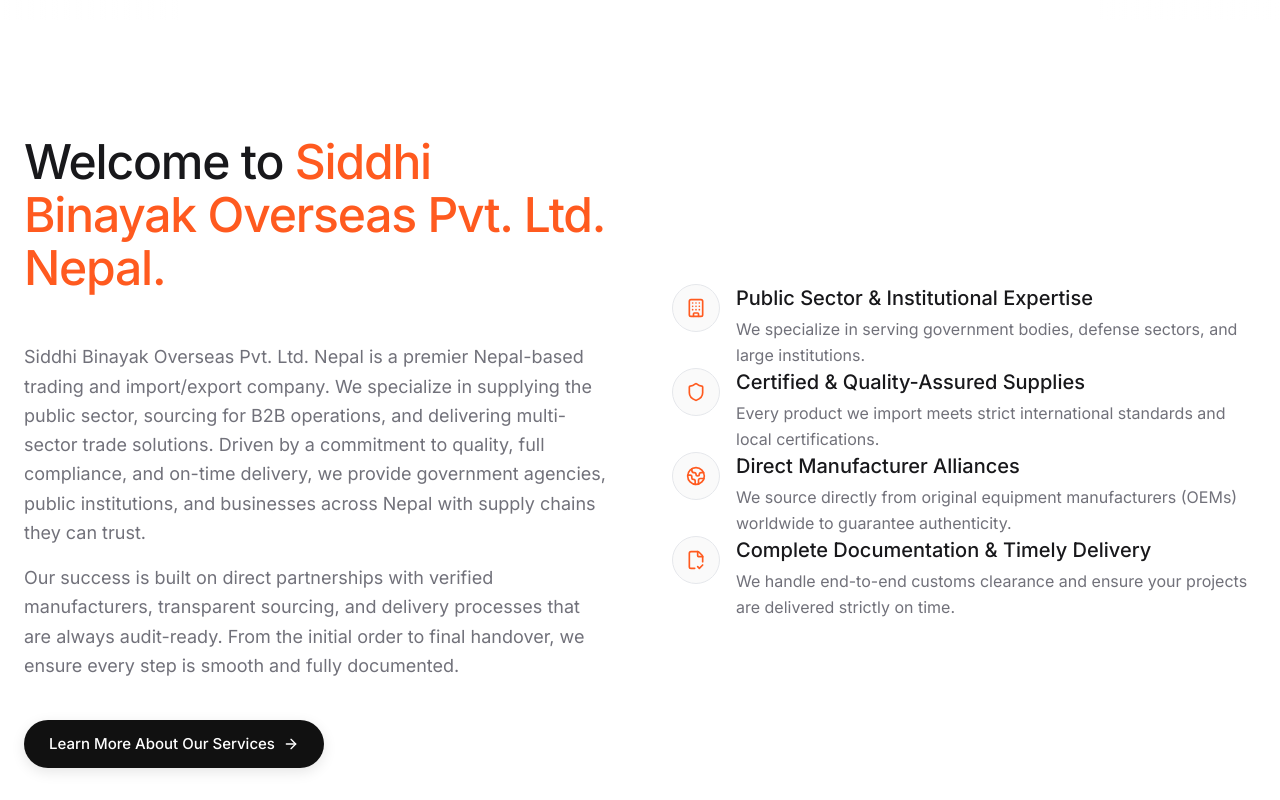
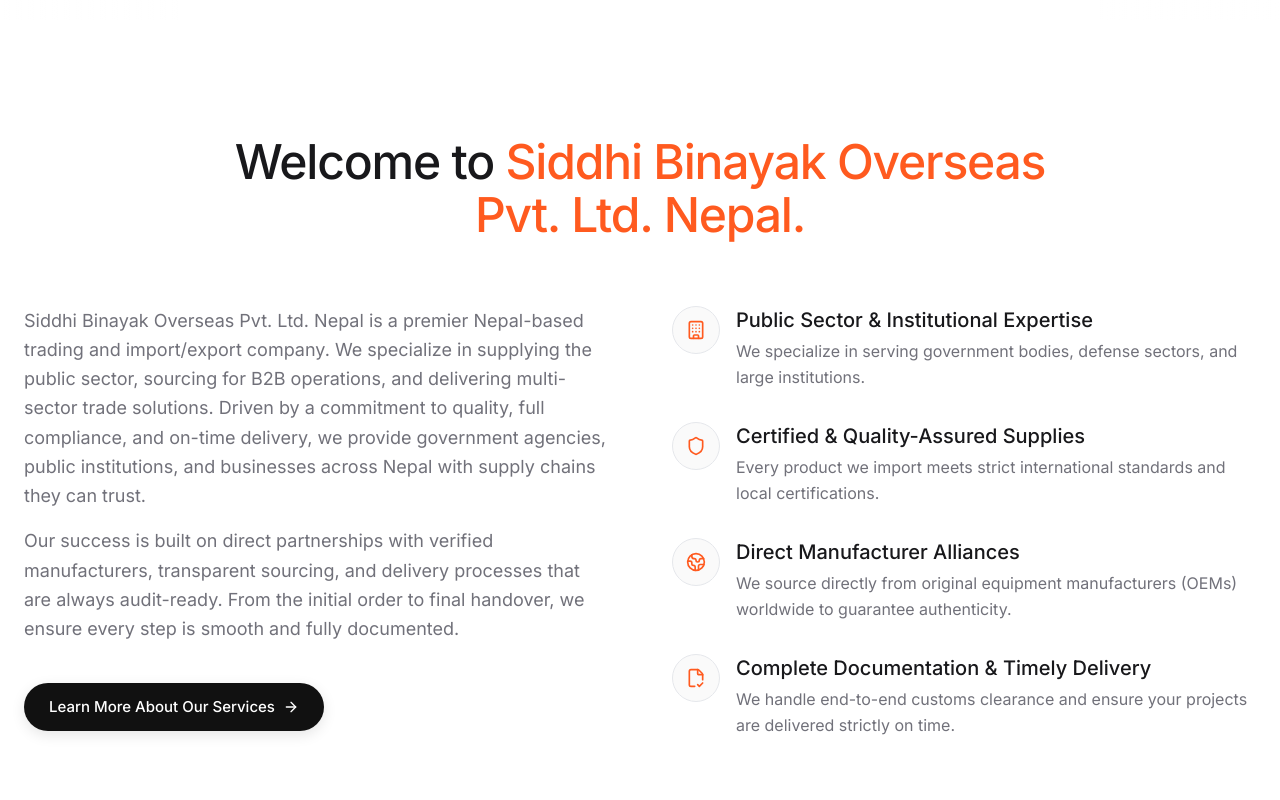
Before and after one commit to rajanthakulla/siddhi-binayak, a Next.js app: page / in a window 1280 px wide. Shown: the part 880-1680 px from the top of the page. Built offline with nearby package versions, Linux system fonts and the light colour scheme.

Commit message:
Center welcome heading and fix layout symmetry

```diff
--- a/src/app/page.tsx
+++ b/src/app/page.tsx
@@ -238,12 +238,16 @@
 
       {/* SECTION 3: INTRODUCTION */}
       <section className="pt-24 pb-12 bg-white overflow-hidden">
-        <div className="container grid grid-cols-1 lg:grid-cols-2 gap-16 items-center">
-          <ScrollReveal delay={0.1}>
-            <div className="flex flex-col gap-6">
-              <h2 className="font-sans font-medium text-4xl md:text-5xl leading-[1.1] tracking-tight text-text-primary mb-6">
+        <div className="container flex flex-col items-center">
+          <ScrollReveal delay={0.1} className="w-full flex flex-col items-center text-center mb-16">
+            <h2 className="font-sans font-medium text-4xl md:text-5xl leading-[1.1] tracking-tight text-text-primary max-w-4xl">
               Welcome to <span className="text-accent-primary">Siddhi Binayak Overseas Pvt. Ltd. Nepal.</span>
             </h2>
+          </ScrollReveal>
+
+          <div className="w-full grid grid-cols-1 lg:grid-cols-2 gap-16 items-start">
+            <ScrollReveal delay={0.2}>
+              <div className="flex flex-col gap-6">
                 <div className="flex flex-col gap-4 font-sans text-[18px] text-text-secondary leading-relaxed">
                   <p>
                     Siddhi Binayak Overseas Pvt. Ltd. Nepal is a premier Nepal-based trading and import/export company. We specialize in supplying the public sector, sourcing for B2B operations, and delivering multi-sector trade solutions. Driven by a commitment to quality, full compliance, and on-time delivery, we provide government agencies, public institutions, and businesses across Nepal with supply chains they can trust.
@@ -261,6 +265,7 @@
             </ScrollReveal>
 
             <ScrollReveal delay={0.3}>
+              <div className="flex flex-col gap-8">
                 <div className="flex gap-4">
                   <div className="w-12 h-12 rounded-full bg-[#FAFAFA] flex items-center justify-center border border-surface-border text-accent-primary shrink-0">
                     <Building className="w-5 h-5" />
@@ -300,7 +305,9 @@
                     <p className="font-sans text-text-secondary leading-relaxed">We handle end-to-end customs clearance and ensure your projects are delivered strictly on time.</p>
                   </div>
                 </div>
+              </div>
             </ScrollReveal>
+          </div>
         </div>
       </section>
 
```
Lines whose indentation alone changed are shown as unchanged.
